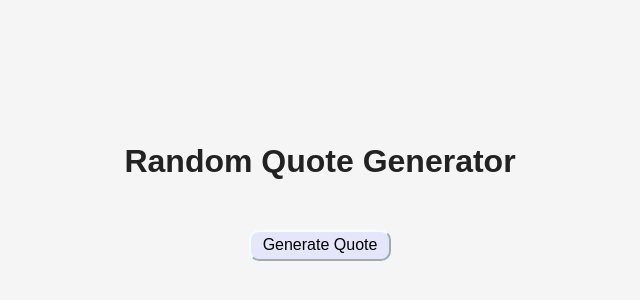
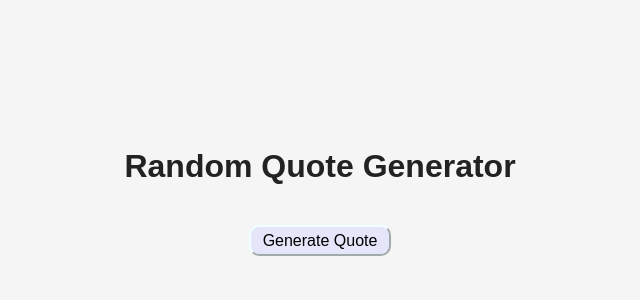
Before and after one commit to devanaclimgo/Practice-JS, a plain HTML site: page Random-Quote-Generator/index.html in a window 1280 px wide. Shown: the part 158-458 px from the top of the page, without its empty margins (320-960 px from the left). Drawn offline with Linux system fonts and the light colour scheme.

Commit message:
rqg - deleting unecessary padding from p

```diff
--- a/Random-Quote-Generator/style.css
+++ b/Random-Quote-Generator/style.css
@@ -17,7 +17,6 @@ body {
 }
 
 p {
-  padding: .3rem .7rem;
   font-size: 1rem;
 }
 
```
